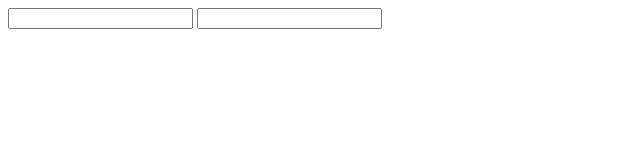
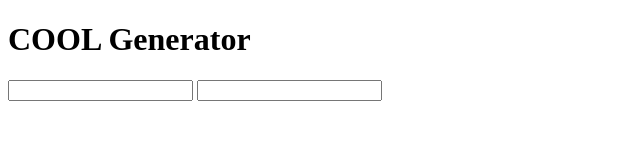
Before and after one commit to poschuler/background-generator, a plain HTML site: page index.html in a window 1280 px wide. Shown: the whole page, without its empty margins (0-640 px from the left). Drawn offline with Linux system fonts and the light colour scheme.

Commit message:
modified

```diff
--- a/index.html
+++ b/index.html
@@ -8,6 +8,7 @@
     <link rel="stylesheet" href="style.css" />
   </head>
   <body>
+    <h1>COOL Generator</h1>
     <input class="color1" type="color1" />
     <input class="color1" type="color2" />
     <script src="script.js"></script>
```
